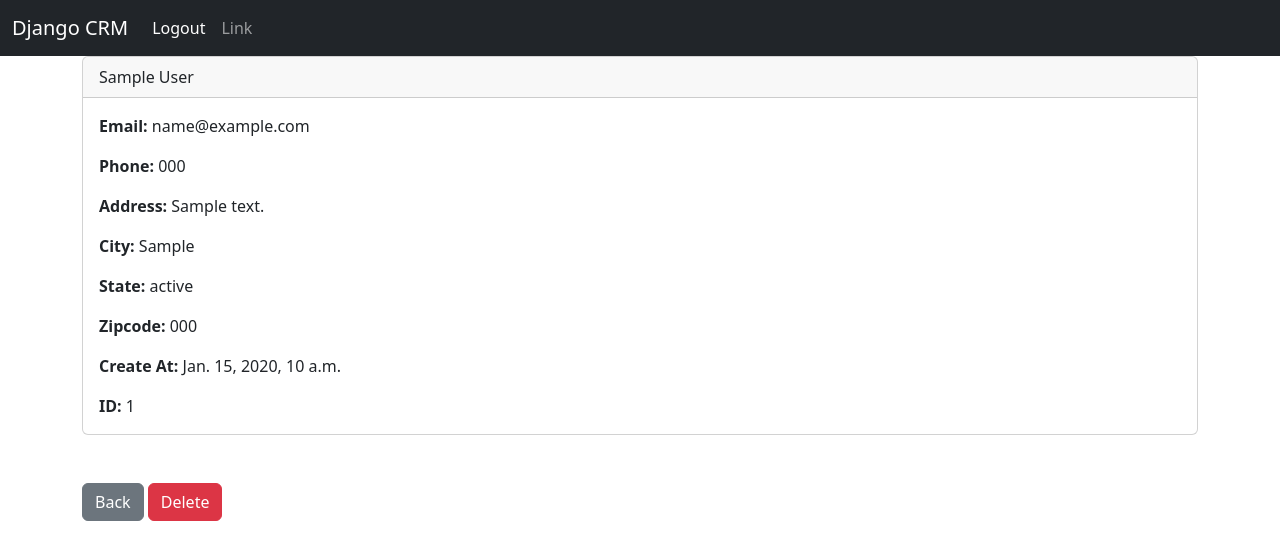
After one commit to NeuralNoble/djangoCRM, a Django app: page /record/1/ in a window 1280 px wide. The commit adds this page. Shown: the top 560 px of the page. Run offline with Django 5.2, Linux system fonts and the light colour scheme; a user stored in the database is signed in; tables that the repository leaves empty hold one stand-in row (values such as "Sample post").

Commit message:
added function to delete records

```diff
--- a/dcrm/website/templates/navbar.html
+++ b/dcrm/website/templates/navbar.html
@@ -9,7 +9,7 @@
         {% if user.is_authenticated %}
 
         <li class="nav-item">
-          <a class="nav-link active" aria-current="page" href="{% url 'logout' %}">LogOut</a>
+          <a class="nav-link active" aria-current="page" href="{% url 'logout' %}">Logout</a>
         </li>
         {% else %}
          <li class="nav-item">
--- /dev/null
+++ b/dcrm/website/templates/record.html
@@ -0,0 +1,47 @@
+{% extends 'base.html' %}
+
+{% block content %}
+<div class="card">
+  <div class="card-header">
+   {{ customer_record.first_name }} {{ customer_record.last_name }}
+  </div>
+
+
+  <div class="card-body">
+      <p class="card-text">
+        <strong>Email: </strong>{{ customer_record.email }}</p>
+
+        <p class="card-text">
+        <strong>Phone: </strong>{{ customer_record.phone }}
+        </p>
+
+        <p class="card-text">
+        <strong>Address: </strong>{{ customer_record.address }}</p>
+
+        <p class="card-text">
+        <strong>City: </strong>{{ customer_record.city }}</p>
+
+        <p class="card-text">
+        <strong>State: </strong>{{ customer_record.state }}</p>
+
+        <p class="card-text">
+        <strong>Zipcode: </strong>{{ customer_record.zipcode }}</p>
+
+        <p class="card-text">
+        <strong>Create At: </strong>{{ customer_record.created_at }}</p>
+
+        <p class="card-text">
+        <strong>ID: </strong>{{ customer_record.id }}</p>
+
+
+  </div>
+</div>
+
+<br/><br/>
+<a href="{% url 'home' %}" class="btn btn-secondary">Back</a>
+<a href="{% url 'delete_record' customer_record.id %}" class="btn btn-danger">Delete</a>
+
+
+
+
+{% endblock %}
--- a/dcrm/website/urls.py
+++ b/dcrm/website/urls.py
@@ -6,6 +6,8 @@ urlpatterns = [
     path('',views.home,name='home'),
     # path('login/', views.login_user, name='login'),
     path('logout/', views.logout_user, name='logout'),
-    path('register/', views.register_user, name='register')
+    path('register/', views.register_user, name='register'),
+    path('record/<int:pk>/', views.customer_record, name='record'),
+    path('delete_record/<int:pk>/', views.delete_record, name='delete_record'),
 
 ]
--- a/dcrm/website/views.py
+++ b/dcrm/website/views.py
@@ -43,3 +43,24 @@ def register_user(request):
         return render(request, 'register.html', {'form':form})
 
     return render(request, 'register.html', {'form':form})
+
+
+def customer_record(request, pk):
+    if request.user.is_authenticated:
+        # Look Up Records
+        customer_record = Record.objects.get(id=pk)
+        return render(request, 'record.html', {'customer_record':customer_record})
+    else:
+        messages.success(request, "You Must Be Logged In To View That Page...")
+        return redirect('home')
+
+
+def delete_record(request, pk):
+    if request.user.is_authenticated:
+        delete_it = Record.objects.get(id=pk)
+        delete_it.delete()
+        messages.success(request, "Deleted Successfully!")
+        return redirect("home")
+    else:
+        messages.success(request, "You Must Be Logged In To do that")
+        return redirect('home')
```
Also changed, not shown: dcrm/website/templates/home.html (+10 -6 lines).
